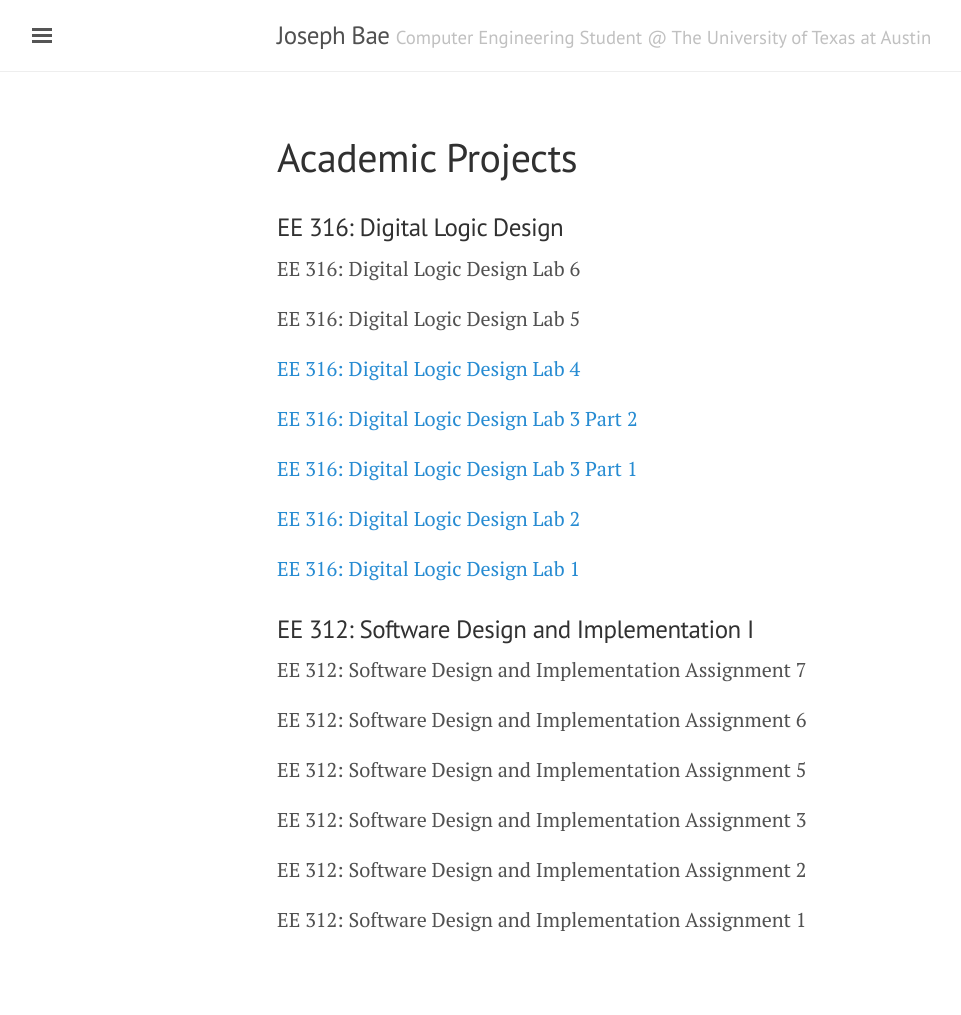
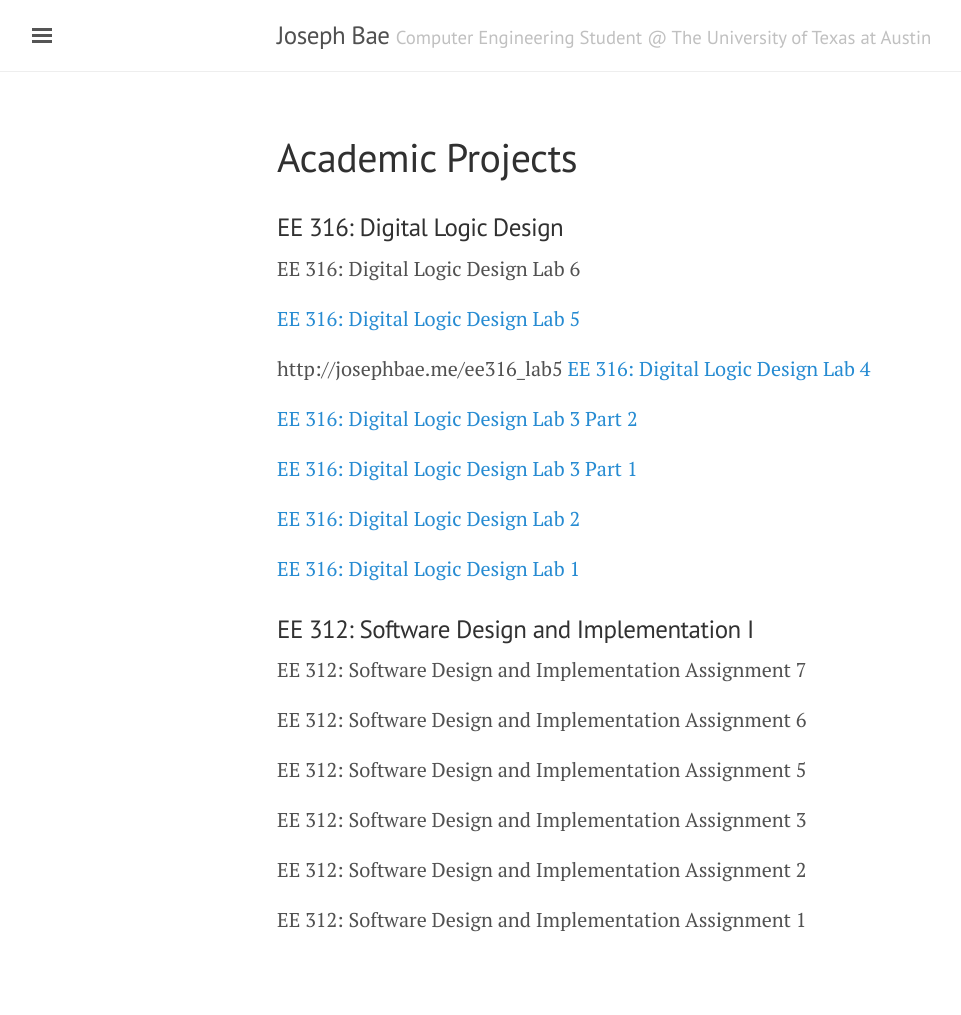
Before and after one commit to josephbae96/josephbae96.github.io, a Jekyll site: the page built from academic_projects.md, in a window 1280 px wide. Shown: the whole page, without its empty margins (3-964 px from the left). Built offline with Jekyll 4.4.1, drawn with Linux system fonts in a browser that asks for light colours; some of the changed lines change nothing that is shown.

Commit message:
Lab 5 Complete

```diff
--- a/academic_projects.md
+++ b/academic_projects.md
@@ -7,8 +7,9 @@
 
 EE 316: Digital Logic Design Lab 6
 
-EE 316: Digital Logic Design Lab 5
+<a href="http://josephbae.me/ee316_lab5">EE 316: Digital Logic Design Lab 5</a>
 
+http://josephbae.me/ee316_lab5
 <a href="http://josephbae.me/ee316_lab4">EE 316: Digital Logic Design Lab 4</a>
 
 
```
